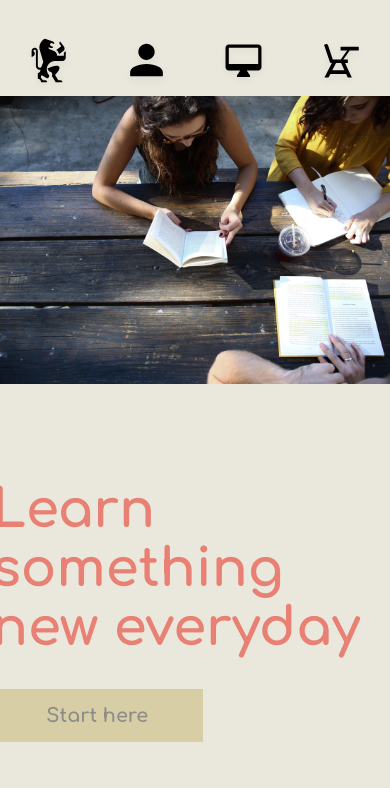
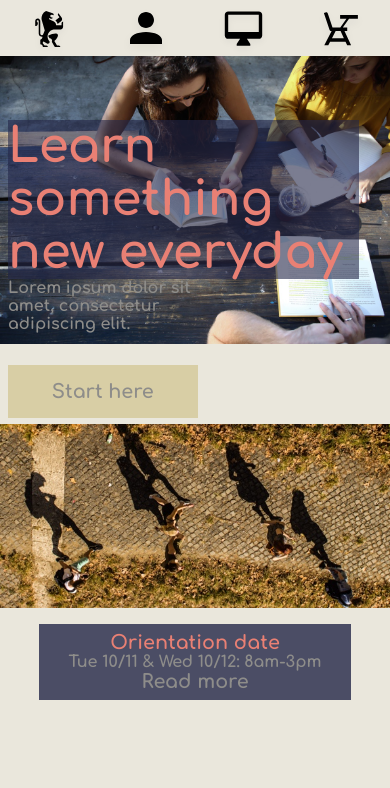
Before and after one commit to olinelson/capstone, a plain HTML site: page index.html in a window 390 px wide. Shown: the top 788 px of the page. Drawn offline with Linux system fonts and the light colour scheme.

Commit message:
more progress on mobile site

```diff
--- a/index.html
+++ b/index.html
@@ -31,6 +31,9 @@
           <a href=""> sign in </a>
         </nav>
 
+        <a class="mobileicons" href="">
+          <img src="resources/images/ic-logo.svg" alt="Lion">
+        </a>
 
         <a class="mobileicons" href="">
           <img src="resources/images/ic-login.svg">
@@ -132,7 +135,7 @@
 
                 <h4>Our guest lecture</h4>
                 <p>Tue 10/11 & Wed 10/12: 8am-3pm</p>
-                <p><a href="">Read more</a></p>
+                <a href="">Read more</a>
 
               </div>
             </div>
--- a/resources/css/style.css
+++ b/resources/css/style.css
@@ -52,16 +52,17 @@ h2{
 }
 
 h3{
+  color: #8E8d8A;
 
 }
 h4{
   font-size: 1.4rem;
-  color: #e98074;
+  color: #8e8d8a;
 
 }
 h5{
   font-size: 1.1rem;
-  color: #e98074;
+  color: #8E8d8A;
 }
 p{
   font-size:1rem;
@@ -188,36 +189,32 @@ header{
     height: 100%;
     justify-content: center;
   }
-  .mobileicons img:active {
-    width: 10rem;
+
+
+  .mobileicons img{
+    height: 3rem;
+
 
 
   }
-
-  .mobileicons img{
-    height:auto;
-    width: 50%;
-
-  }
   .logo{
-    display: flex;
-    align-content: center;
-    justify-content: center;
-    width: 25%;
+    display: none;
 
   }
 
-  .logo img{
-    height: auto;
-    width: 50%;
-    padding: 0;
-    margin:0;
+
 
   }
   .header-cont{
     display: flex;
     align-content: center;
+    position: fixed;
+    z-index: 500;
+    background-color: #eae7dd;
+    margin: -2rem 0;
+    padding: 0.5rem 0 0 0;
   }
+
 
 }
 
@@ -324,7 +321,7 @@ header{
 
 @media screen and (max-width:480px){
   .container1{
-    margin: 0;
+    margin: -2.5rem 0 0 0 ;
     padding: 0;
     width: 100%;
     height: auto;
@@ -335,27 +332,37 @@ header{
 
   .container1a .textcont{
     width: 100%;
+
   }
 
   .container1a{
     width: 100%;
-    margin: 0 1rem;
+    height: 10rem;
+    z-index: 100;
+    padding: 2rem 0 0 0;
+
+
+
   }
   .container1 .bannerimg{
     width: 100%;
     height: 24rem;
     margin: 0;
     padding: 0;
+    z-index: 50;
+    position: absolute;
   }
 
   .container1a .textcont{
-    width: 100%;
+    width: 90%;
     height: auto;
     padding: 0;
-    margin: 0;
+    margin: 0 0.5rem;
     align-self: left;
     display: flex;
     flex-direction: column;
+
+
 
   }
   .container1a .textcont .button{
@@ -369,11 +376,19 @@ header{
     text-decoration: none;
   }
   .container1a .button{
-    margin: 24px 0 32px 0;
+    margin: 0;
+
+
 
   }
-  .container1a h1{
-    font-size: 2rem;
+  .container1a .textcont h2{
+    font-size: 3rem;
+    padding: 0 0 0 0;
+    margin: 2rem 0 0 0;
+    color: #e98074;
+    background-color: rgba(35 , 39 , 72 , 0.6);
+
+
   }
 
 }
@@ -457,8 +472,9 @@ header{
 
   .container2{
     width: 100%;
-    margin: 0;
-    padding:0;
+    margin: 8rem 0 0 0;
+    padding: 0;
+
 
   }
   .container2a{
@@ -468,19 +484,21 @@ header{
     flex-direction: column;
     align-items: center;
 
+
   }
   .container2aright .textbox{
     text-align: center;
     align-content: center;
     justify-content: center;
-    width: 100%;
-    background-color: #22264b;
+    width: 80%;
+    background-color: rgba(35 , 39 , 72 , 0.8);
+    padding: 8px 0 8px 0;
 
 
 
   }
   .container2aright .textbox h4{
-      color:#e8edf3;
+      color: #e98074;
       font-size: 1.2rem;
       padding: 0;
       margin: 0;
@@ -500,6 +518,7 @@ header{
 
   .container2aleft img{
     width: 100%;
+
 
 
   }
@@ -599,10 +618,10 @@ header{
   }
 
   .container3 .coursebox{
-    background-color: grey;
-    width: 100%;
-    margin: 16px 8px 8px 8px;
-    padding: 0;
+    background-color: #d8c3a5;
+    width: 90%;
+    margin: 1rem 1rem 0 1rem;
+    padding: 0 0 0 1rem;
 
   }
   .container3 .coursebox img{
@@ -610,7 +629,6 @@ header{
   }
 
   .container3{
-    background-color: white;
     display: flex;
     flex-direction: column;
     width: 100%;
@@ -721,12 +739,12 @@ header{
 
   }
   .container4aleft video{
-    width: 100;
+    width: 100%;
     height: auto;
     padding: 0;
     margin: 0;
   }
-  .container4aleft h4 , p{
+  .container4aleft h4 , {
     display: none;
   }
 }
```
